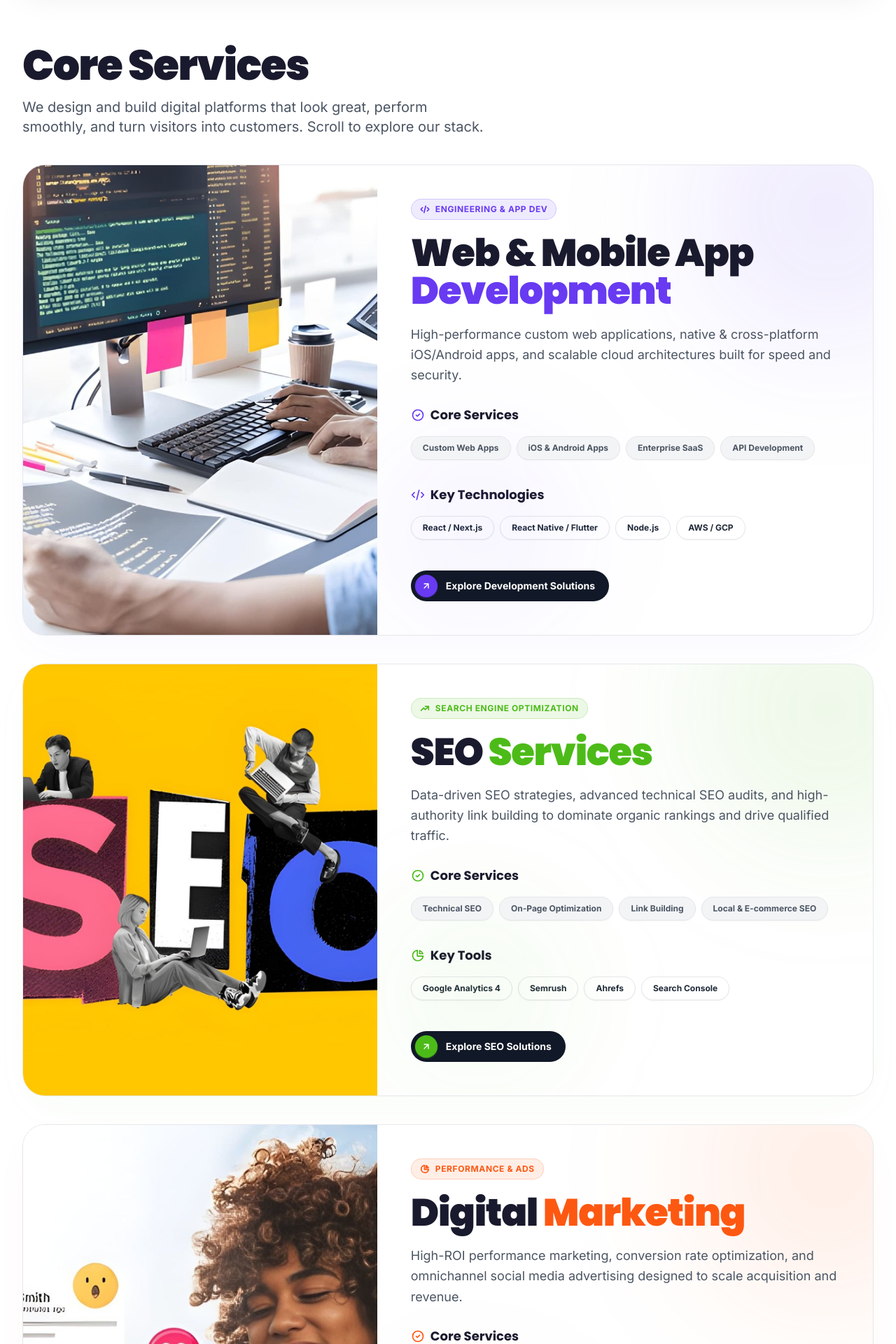
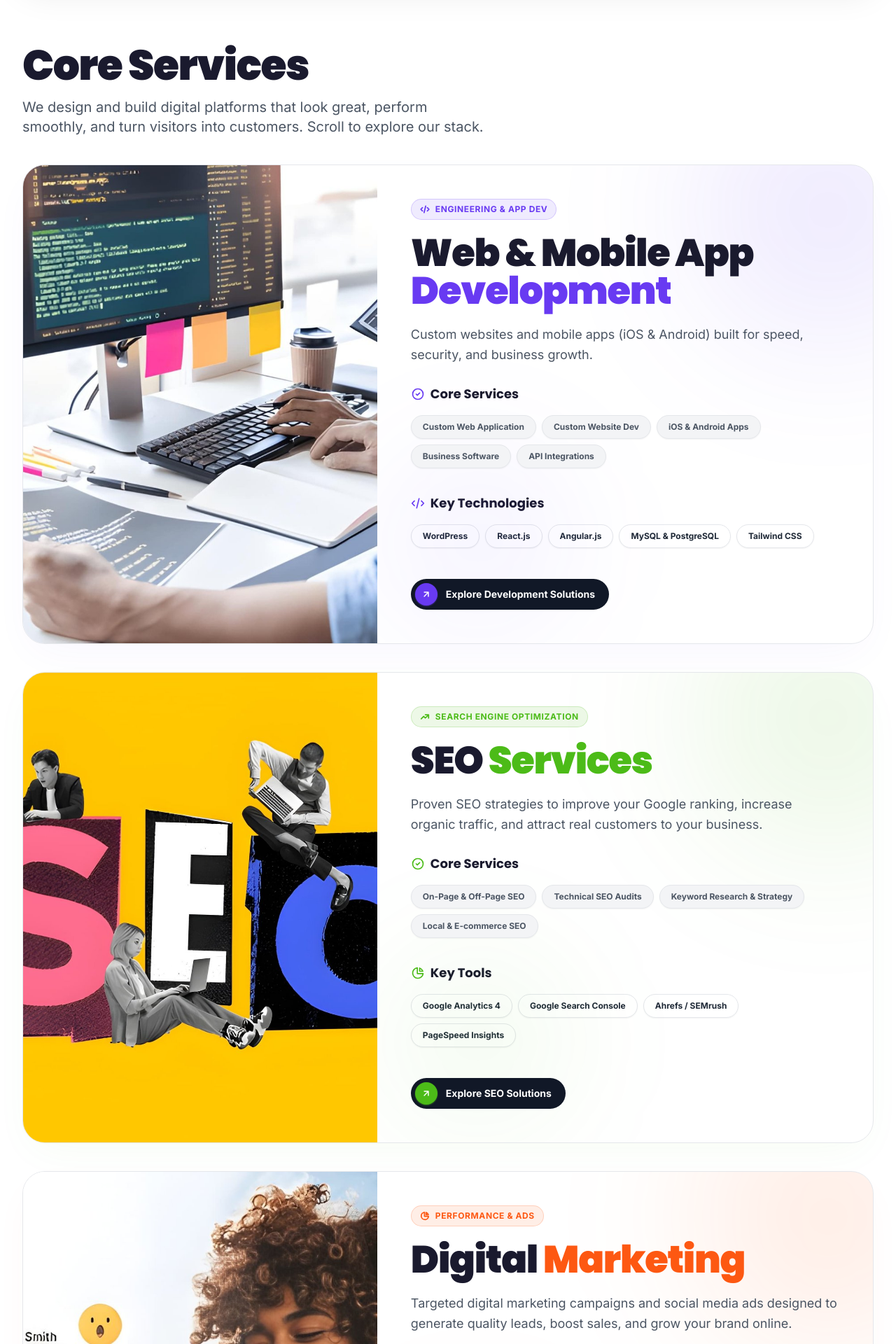
Before and after one commit to rajeshrajpoot152/Corelix, a PHP site: page / in a window 1280 px wide. Shown: the part 933-2853 px from the top of the page at 70% size. Run offline with PHP 8.4, Linux system fonts and the light colour scheme; some libraries are stand-ins or nearby versions.

Commit message:
Updated services section and styles

```diff
--- a/index.php
+++ b/index.php
@@ -151,7 +151,7 @@ include 'header.php';
                         </span>
                     </div>
                     <h3 class="relative z-10 text-3xl sm:text-4xl md:text-5xl lg:text-[2.6rem] xl:text-[3.4rem] min-[1400px]:text-[4.1rem] font-black font-heading text-[#1a1a2e] tracking-tight">Web & Mobile App <span class="text-brand-blue">Development</span></h3>
-                    <p class="relative z-10 text-gray-600 text-lg leading-relaxed">High-performance custom web applications, native & cross-platform iOS/Android apps, and scalable cloud architectures built for speed and security.</p>
+                    <p class="relative z-10 text-gray-600 text-lg leading-relaxed">Custom websites and mobile apps (iOS & Android) built for speed, security, and business growth.</p>
 
                     <div class="mt-2 relative z-10">
                         <div class="flex items-center gap-2 mb-4">
@@ -159,10 +159,11 @@ include 'header.php';
                             <h4 class="text-lg font-bold text-[#1a1a2e] font-heading">Core Services</h4>
                         </div>
                         <div class="flex flex-wrap gap-2">
-                            <span class="px-4 py-2 bg-gray-100 border border-gray-200 rounded-full text-xs font-bold text-gray-600 hover:bg-brand-blue/5 hover:border-brand-blue/20 hover:text-brand-blue transition-colors cursor-default shadow-sm">Custom Web Apps</span>
+                            <span class="px-4 py-2 bg-gray-100 border border-gray-200 rounded-full text-xs font-bold text-gray-600 hover:bg-brand-blue/5 hover:border-brand-blue/20 hover:text-brand-blue transition-colors cursor-default shadow-sm">Custom Web Application</span>
+                            <span class="px-4 py-2 bg-gray-100 border border-gray-200 rounded-full text-xs font-bold text-gray-600 hover:bg-brand-blue/5 hover:border-brand-blue/20 hover:text-brand-blue transition-colors cursor-default shadow-sm">Custom Website Dev</span>
                             <span class="px-4 py-2 bg-gray-100 border border-gray-200 rounded-full text-xs font-bold text-gray-600 hover:bg-brand-blue/5 hover:border-brand-blue/20 hover:text-brand-blue transition-colors cursor-default shadow-sm">iOS & Android Apps</span>
-                            <span class="px-4 py-2 bg-gray-100 border border-gray-200 rounded-full text-xs font-bold text-gray-600 hover:bg-brand-blue/5 hover:border-brand-blue/20 hover:text-brand-blue transition-colors cursor-default shadow-sm">Enterprise SaaS</span>
-                            <span class="px-4 py-2 bg-gray-100 border border-gray-200 rounded-full text-xs font-bold text-gray-600 hover:bg-brand-blue/5 hover:border-brand-blue/20 hover:text-brand-blue transition-colors cursor-default shadow-sm">API Development</span>
+                            <span class="px-4 py-2 bg-gray-100 border border-gray-200 rounded-full text-xs font-bold text-gray-600 hover:bg-brand-blue/5 hover:border-brand-blue/20 hover:text-brand-blue transition-colors cursor-default shadow-sm">Business Software</span>
+                            <span class="px-4 py-2 bg-gray-100 border border-gray-200 rounded-full text-xs font-bold text-gray-600 hover:bg-brand-blue/5 hover:border-brand-blue/20 hover:text-brand-blue transition-colors cursor-default shadow-sm">API Integrations</span>
                         </div>
                     </div>
 
@@ -172,10 +173,11 @@ include 'header.php';
                             <h4 class="text-lg font-bold text-[#1a1a2e] font-heading">Key Technologies</h4>
                         </div>
                         <div class="flex flex-wrap gap-2">
-                            <span class="px-4 py-2 bg-white border border-gray-200 rounded-full text-xs font-bold text-gray-800 shadow-sm">React / Next.js</span>
-                            <span class="px-4 py-2 bg-white border border-gray-200 rounded-full text-xs font-bold text-gray-800 shadow-sm">React Native / Flutter</span>
-                            <span class="px-4 py-2 bg-white border border-gray-200 rounded-full text-xs font-bold text-gray-800 shadow-sm">Node.js</span>
-                            <span class="px-4 py-2 bg-white border border-gray-200 rounded-full text-xs font-bold text-gray-800 shadow-sm">AWS / GCP</span>
+                            <span class="px-4 py-2 bg-white border border-gray-200 rounded-full text-xs font-bold text-gray-800 shadow-sm">WordPress</span>
+                            <span class="px-4 py-2 bg-white border border-gray-200 rounded-full text-xs font-bold text-gray-800 shadow-sm">React.js</span>
+                            <span class="px-4 py-2 bg-white border border-gray-200 rounded-full text-xs font-bold text-gray-800 shadow-sm">Angular.js</span>
+                            <span class="px-4 py-2 bg-white border border-gray-200 rounded-full text-xs font-bold text-gray-800 shadow-sm">MySQL & PostgreSQL</span>
+                            <span class="px-4 py-2 bg-white border border-gray-200 rounded-full text-xs font-bold text-gray-800 shadow-sm">Tailwind CSS</span>
                         </div>
                     </div>
 
@@ -205,7 +207,7 @@ include 'header.php';
                         </span>
                     </div>
                     <h3 class="relative z-10 text-3xl sm:text-4xl md:text-5xl lg:text-[2.6rem] xl:text-[3.4rem] min-[1400px]:text-[4.1rem] font-black font-heading text-[#1a1a2e] tracking-tight">SEO <span class="text-brand-green">Services</span></h3>
-                    <p class="relative z-10 text-gray-600 text-lg leading-relaxed">Data-driven SEO strategies, advanced technical SEO audits, and high-authority link building to dominate organic rankings and drive qualified traffic.</p>
+                    <p class="relative z-10 text-gray-600 text-lg leading-relaxed">Proven SEO strategies to improve your Google ranking, increase organic traffic, and attract real customers to your business.</p>
 
                     <div class="mt-2 relative z-10">
                         <div class="flex items-center gap-2 mb-4">
@@ -213,9 +215,9 @@ include 'header.php';
                             <h4 class="text-lg font-bold text-[#1a1a2e] font-heading">Core Services</h4>
                         </div>
                         <div class="flex flex-wrap gap-2">
-                            <span class="px-4 py-2 bg-gray-100 border border-gray-200 rounded-full text-xs font-bold text-gray-600 hover:bg-brand-green/5 hover:border-brand-green/20 hover:text-brand-green transition-colors cursor-default shadow-sm">Technical SEO</span>
-                            <span class="px-4 py-2 bg-gray-100 border border-gray-200 rounded-full text-xs font-bold text-gray-600 hover:bg-brand-green/5 hover:border-brand-green/20 hover:text-brand-green transition-colors cursor-default shadow-sm">On-Page Optimization</span>
-                            <span class="px-4 py-2 bg-gray-100 border border-gray-200 rounded-full text-xs font-bold text-gray-600 hover:bg-brand-green/5 hover:border-brand-green/20 hover:text-brand-green transition-colors cursor-default shadow-sm">Link Building</span>
+                            <span class="px-4 py-2 bg-gray-100 border border-gray-200 rounded-full text-xs font-bold text-gray-600 hover:bg-brand-green/5 hover:border-brand-green/20 hover:text-brand-green transition-colors cursor-default shadow-sm">On-Page & Off-Page SEO</span>
+                            <span class="px-4 py-2 bg-gray-100 border border-gray-200 rounded-full text-xs font-bold text-gray-600 hover:bg-brand-green/5 hover:border-brand-green/20 hover:text-brand-green transition-colors cursor-default shadow-sm">Technical SEO Audits</span>
+                            <span class="px-4 py-2 bg-gray-100 border border-gray-200 rounded-full text-xs font-bold text-gray-600 hover:bg-brand-green/5 hover:border-brand-green/20 hover:text-brand-green transition-colors cursor-default shadow-sm">Keyword Research & Strategy</span>
                             <span class="px-4 py-2 bg-gray-100 border border-gray-200 rounded-full text-xs font-bold text-gray-600 hover:bg-brand-green/5 hover:border-brand-green/20 hover:text-brand-green transition-colors cursor-default shadow-sm">Local & E-commerce SEO</span>
                         </div>
                     </div>
@@ -227,9 +229,9 @@ include 'header.php';
                         </div>
                         <div class="flex flex-wrap gap-2">
                             <span class="px-4 py-2 bg-white border border-gray-200 rounded-full text-xs font-bold text-gray-800 shadow-sm">Google Analytics 4</span>
-                            <span class="px-4 py-2 bg-white border border-gray-200 rounded-full text-xs font-bold text-gray-800 shadow-sm">Semrush</span>
-                            <span class="px-4 py-2 bg-white border border-gray-200 rounded-full text-xs font-bold text-gray-800 shadow-sm">Ahrefs</span>
-                            <span class="px-4 py-2 bg-white border border-gray-200 rounded-full text-xs font-bold text-gray-800 shadow-sm">Search Console</span>
+                            <span class="px-4 py-2 bg-white border border-gray-200 rounded-full text-xs font-bold text-gray-800 shadow-sm">Google Search Console</span>
+                            <span class="px-4 py-2 bg-white border border-gray-200 rounded-full text-xs font-bold text-gray-800 shadow-sm">Ahrefs / SEMrush</span>
+                            <span class="px-4 py-2 bg-white border border-gray-200 rounded-full text-xs font-bold text-gray-800 shadow-sm">PageSpeed Insights</span>
                         </div>
                     </div>
 
@@ -259,7 +261,7 @@ include 'header.php';
                         </span>
                     </div>
                     <h3 class="relative z-10 text-3xl sm:text-4xl md:text-5xl lg:text-[2.6rem] xl:text-[3.4rem] min-[1400px]:text-[4.1rem] font-black font-heading text-[#1a1a2e] tracking-tight">Digital <span class="text-brand-orange">Marketing</span></h3>
-                    <p class="relative z-10 text-gray-600 text-lg leading-relaxed">High-ROI performance marketing, conversion rate optimization, and omnichannel social media advertising designed to scale acquisition and revenue.</p>
+                    <p class="relative z-10 text-gray-600 text-lg leading-relaxed">Targeted digital marketing campaigns and social media ads designed to generate quality leads, boost sales, and grow your brand online.</p>
 
                     <div class="mt-2 relative z-10">
                         <div class="flex items-center gap-2 mb-4">
@@ -267,9 +269,9 @@ include 'header.php';
                             <h4 class="text-lg font-bold text-[#1a1a2e] font-heading">Core Services</h4>
                         </div>
                         <div class="flex flex-wrap gap-2">
-                            <span class="px-4 py-2 bg-gray-100 border border-gray-200 rounded-full text-xs font-bold text-gray-600 hover:bg-brand-orange/5 hover:border-brand-orange/20 hover:text-brand-orange transition-colors cursor-default shadow-sm">Google & PPC Ads</span>
-                            <span class="px-4 py-2 bg-gray-100 border border-gray-200 rounded-full text-xs font-bold text-gray-600 hover:bg-brand-orange/5 hover:border-brand-orange/20 hover:text-brand-orange transition-colors cursor-default shadow-sm">Meta & Social Ads</span>
-                            <span class="px-4 py-2 bg-gray-100 border border-gray-200 rounded-full text-xs font-bold text-gray-600 hover:bg-brand-orange/5 hover:border-brand-orange/20 hover:text-brand-orange transition-colors cursor-default shadow-sm">Conversion Optimization</span>
+                            <span class="px-4 py-2 bg-gray-100 border border-gray-200 rounded-full text-xs font-bold text-gray-600 hover:bg-brand-orange/5 hover:border-brand-orange/20 hover:text-brand-orange transition-colors cursor-default shadow-sm">Google Ads & PPC</span>
+                            <span class="px-4 py-2 bg-gray-100 border border-gray-200 rounded-full text-xs font-bold text-gray-600 hover:bg-brand-orange/5 hover:border-brand-orange/20 hover:text-brand-orange transition-colors cursor-default shadow-sm">Social Media Advertising</span>
+                            <span class="px-4 py-2 bg-gray-100 border border-gray-200 rounded-full text-xs font-bold text-gray-600 hover:bg-brand-orange/5 hover:border-brand-orange/20 hover:text-brand-orange transition-colors cursor-default shadow-sm">Lead Generation & CRO</span>
                             <span class="px-4 py-2 bg-gray-100 border border-gray-200 rounded-full text-xs font-bold text-gray-600 hover:bg-brand-orange/5 hover:border-brand-orange/20 hover:text-brand-orange transition-colors cursor-default shadow-sm">Content Marketing</span>
                         </div>
                     </div>
@@ -281,9 +283,9 @@ include 'header.php';
                         </div>
                         <div class="flex flex-wrap gap-2">
                             <span class="px-4 py-2 bg-white border border-gray-200 rounded-full text-xs font-bold text-gray-800 shadow-sm">Google Ads</span>
-                            <span class="px-4 py-2 bg-white border border-gray-200 rounded-full text-xs font-bold text-gray-800 shadow-sm">Meta Ads Manager</span>
+                            <span class="px-4 py-2 bg-white border border-gray-200 rounded-full text-xs font-bold text-gray-800 shadow-sm">Meta (Facebook & IG)</span>
                             <span class="px-4 py-2 bg-white border border-gray-200 rounded-full text-xs font-bold text-gray-800 shadow-sm">LinkedIn Ads</span>
-                            <span class="px-4 py-2 bg-white border border-gray-200 rounded-full text-xs font-bold text-gray-800 shadow-sm">HubSpot</span>
+                            <span class="px-4 py-2 bg-white border border-gray-200 rounded-full text-xs font-bold text-gray-800 shadow-sm">HubSpot / Mailchimp</span>
                         </div>
                     </div>
 
@@ -313,7 +315,7 @@ include 'header.php';
                         </span>
                     </div>
                     <h3 class="relative z-10 text-3xl sm:text-4xl md:text-5xl lg:text-[2.6rem] xl:text-[3.4rem] min-[1400px]:text-[4.1rem] font-black font-heading text-[#1a1a2e] tracking-tight">AI & Business <span class="text-brand-red">Automation</span></h3>
-                    <p class="relative z-10 text-gray-600 text-lg leading-relaxed">Intelligent WhatsApp chatbots, CRM integrations, and automated workflows to streamline operations and reduce manual tasks by up to 80%.</p>
+                    <p class="relative z-10 text-gray-600 text-lg leading-relaxed">Smart AI chatbots, WhatsApp automation, and custom CRM integrations to save time, eliminate manual work, and help your business run smarter.</p>
 
                     <div class="mt-2 relative z-10">
                         <div class="flex items-center gap-2 mb-4">
@@ -321,10 +323,10 @@ include 'header.php';
                             <h4 class="text-lg font-bold text-[#1a1a2e] font-heading">Core Services</h4>
                         </div>
                         <div class="flex flex-wrap gap-2">
-                            <span class="px-4 py-2 bg-gray-100 border border-gray-200 rounded-full text-xs font-bold text-gray-600 hover:bg-brand-red/5 hover:border-brand-red/20 hover:text-brand-red transition-colors cursor-default shadow-sm">AI Consulting</span>
+                            <span class="px-4 py-2 bg-gray-100 border border-gray-200 rounded-full text-xs font-bold text-gray-600 hover:bg-brand-red/5 hover:border-brand-red/20 hover:text-brand-red transition-colors cursor-default shadow-sm">Custom AI Chatbots</span>
                             <span class="px-4 py-2 bg-gray-100 border border-gray-200 rounded-full text-xs font-bold text-gray-600 hover:bg-brand-red/5 hover:border-brand-red/20 hover:text-brand-red transition-colors cursor-default shadow-sm">WhatsApp Automation</span>
-                            <span class="px-4 py-2 bg-gray-100 border border-gray-200 rounded-full text-xs font-bold text-gray-600 hover:bg-brand-red/5 hover:border-brand-red/20 hover:text-brand-red transition-colors cursor-default shadow-sm">CRM Integration</span>
-                            <span class="px-4 py-2 bg-gray-100 border border-gray-200 rounded-full text-xs font-bold text-gray-600 hover:bg-brand-red/5 hover:border-brand-red/20 hover:text-brand-red transition-colors cursor-default shadow-sm">Custom Chatbots</span>
+                            <span class="px-4 py-2 bg-gray-100 border border-gray-200 rounded-full text-xs font-bold text-gray-600 hover:bg-brand-red/5 hover:border-brand-red/20 hover:text-brand-red transition-colors cursor-default shadow-sm">CRM Setup & Integration</span>
+                            <span class="px-4 py-2 bg-gray-100 border border-gray-200 rounded-full text-xs font-bold text-gray-600 hover:bg-brand-red/5 hover:border-brand-red/20 hover:text-brand-red transition-colors cursor-default shadow-sm">Workflow Automation</span>
                         </div>
                     </div>
 
@@ -334,10 +336,11 @@ include 'header.php';
                             <h4 class="text-lg font-bold text-[#1a1a2e] font-heading">Key Technologies</h4>
                         </div>
                         <div class="flex flex-wrap gap-2">
-                            <span class="px-4 py-2 bg-white border border-gray-200 rounded-full text-xs font-bold text-gray-800 shadow-sm">OpenAI</span>
-                            <span class="px-4 py-2 bg-white border border-gray-200 rounded-full text-xs font-bold text-gray-800 shadow-sm">Make.com</span>
-                            <span class="px-4 py-2 bg-white border border-gray-200 rounded-full text-xs font-bold text-gray-800 shadow-sm">Zapier</span>
+                            <span class="px-4 py-2 bg-white border border-gray-200 rounded-full text-xs font-bold text-gray-800 shadow-sm">OpenAI (ChatGPT)</span>
+                            <span class="px-4 py-2 bg-white border border-gray-200 rounded-full text-xs font-bold text-gray-800 shadow-sm">Cloud AI (AWS/GCP)</span>
+                            <span class="px-4 py-2 bg-white border border-gray-200 rounded-full text-xs font-bold text-gray-800 shadow-sm">Zapier & Make.com</span>
                             <span class="px-4 py-2 bg-white border border-gray-200 rounded-full text-xs font-bold text-gray-800 shadow-sm">Python</span>
+                            <span class="px-4 py-2 bg-white border border-gray-200 rounded-full text-xs font-bold text-gray-800 shadow-sm">Custom LLMs</span>
                         </div>
                     </div>
 
```
